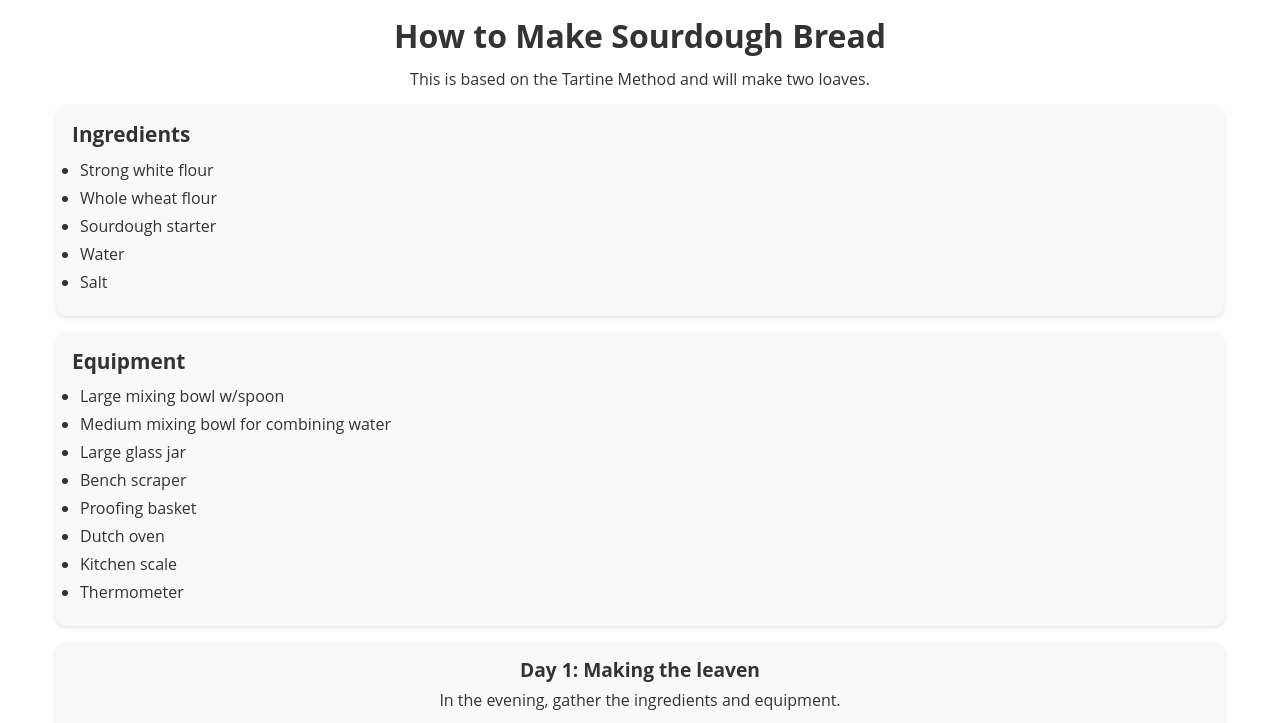
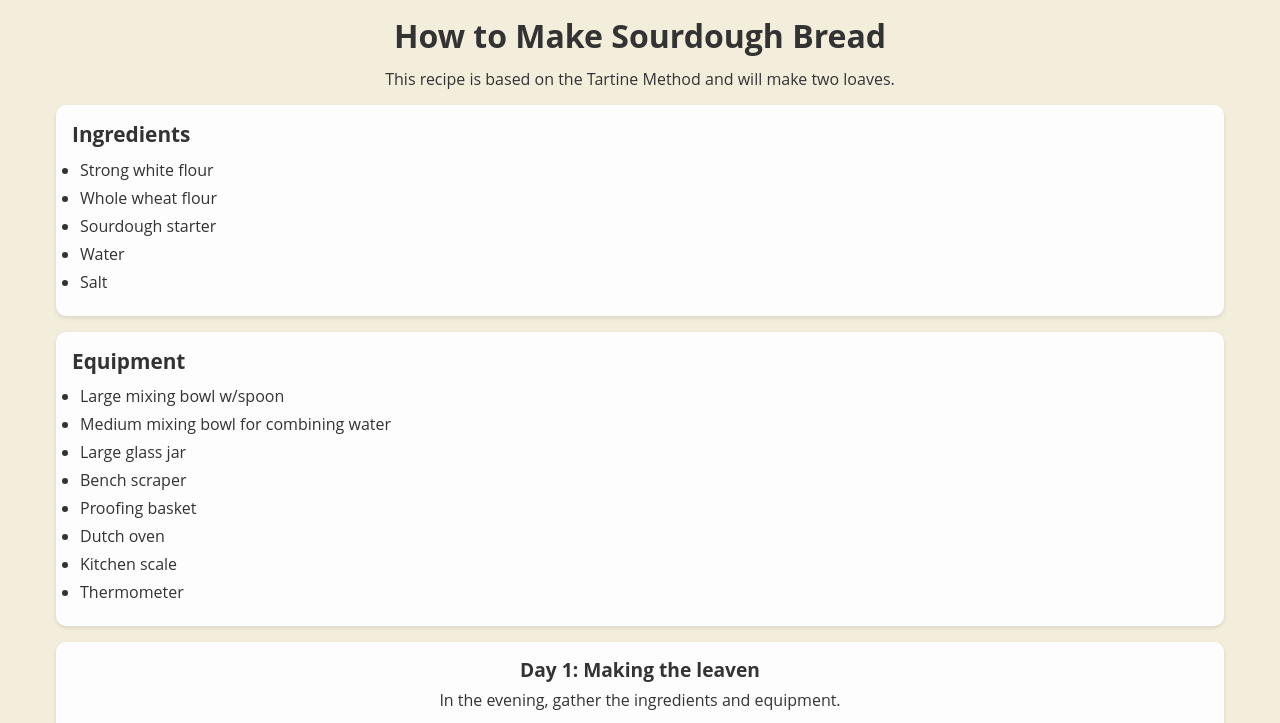
Before and after one commit to bryansbizaar/sourdough, a plain HTML site: page index.html in a window 1280 px wide. Shown: the top 723 px of the page. Drawn offline with Linux system fonts and the light colour scheme.

Commit message:
Adjusted style

```diff
--- a/index.html
+++ b/index.html
@@ -10,7 +10,7 @@
     <div class="container">
       <header class="header, header-title">
         <h1>How to Make Sourdough Bread</h1>
-        <p class="description">This is based on the Tartine Method and will make two loaves.</p>
+        <p class="description">This recipe is based on the Tartine Method and will make two loaves.</p>
       </header>
 
       <main class="main, content-container">
--- a/styles.css
+++ b/styles.css
@@ -12,7 +12,7 @@ html {
 }
 
 body {
-  background-color: #fff;
+  background-color: #f3eddb;
 }
 
 .container {
@@ -29,9 +29,13 @@ main,
 body {
   width: 100%;
 }
+
+.description {
+  text-align: center;
+}
 .recipe-section {
   padding: 1rem;
-  background-color: #f9f9f9;
+  background-color: #fdfdfd;
   border-radius: 10px;
   box-shadow: 0 2px 4px rgba(0, 0, 0, 0.1);
 }
@@ -110,8 +114,4 @@ li {
     max-width: 100%;
     display: block;
   }
-
-  .description {
-    text-align: center;
-  }
 }
```
